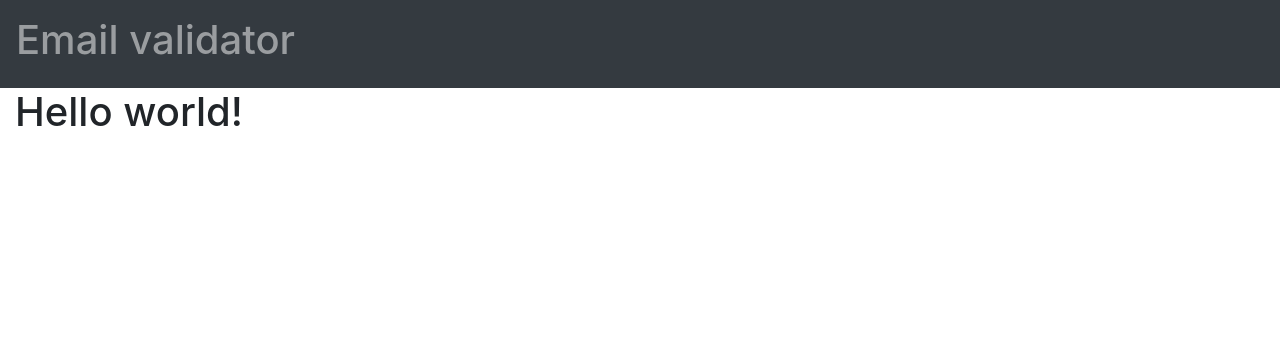
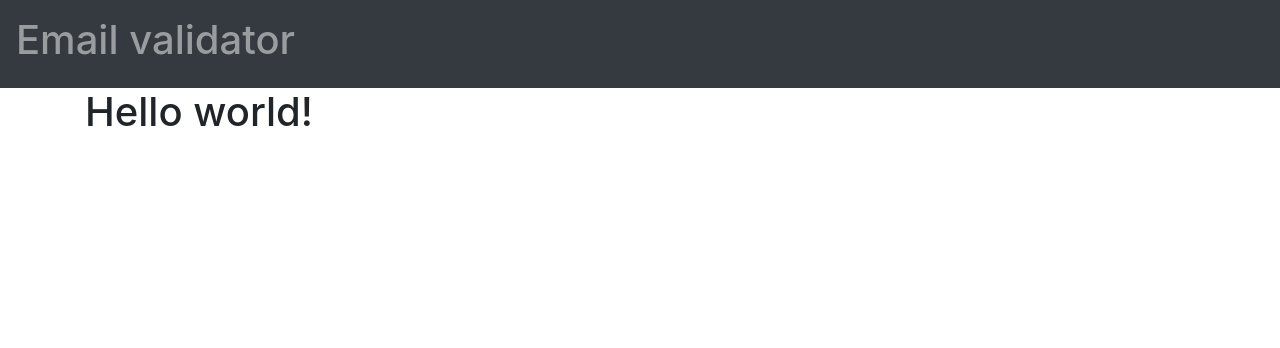
Before and after one commit to sofide/email-val, a Django app: page / in a window 1280 px wide. Shown: the top 348 px of the page. Run offline with Django 3.2, Linux system fonts and the light colour scheme; some libraries are stand-ins or nearby versions.

Commit message:
main container width reduced

```diff
--- a/email_val/core/templates/core/base.html
+++ b/email_val/core/templates/core/base.html
@@ -25,7 +25,7 @@
     <!-- /NAVBAR -->
     <div>
       <div>
-          <div class='container-fluid'>
+          <div class='container section'>
             <div class="row body-email-val">
               {% if warn_base %}
                 <p class="errorlist"> {{ warn_base }} </p>
```
